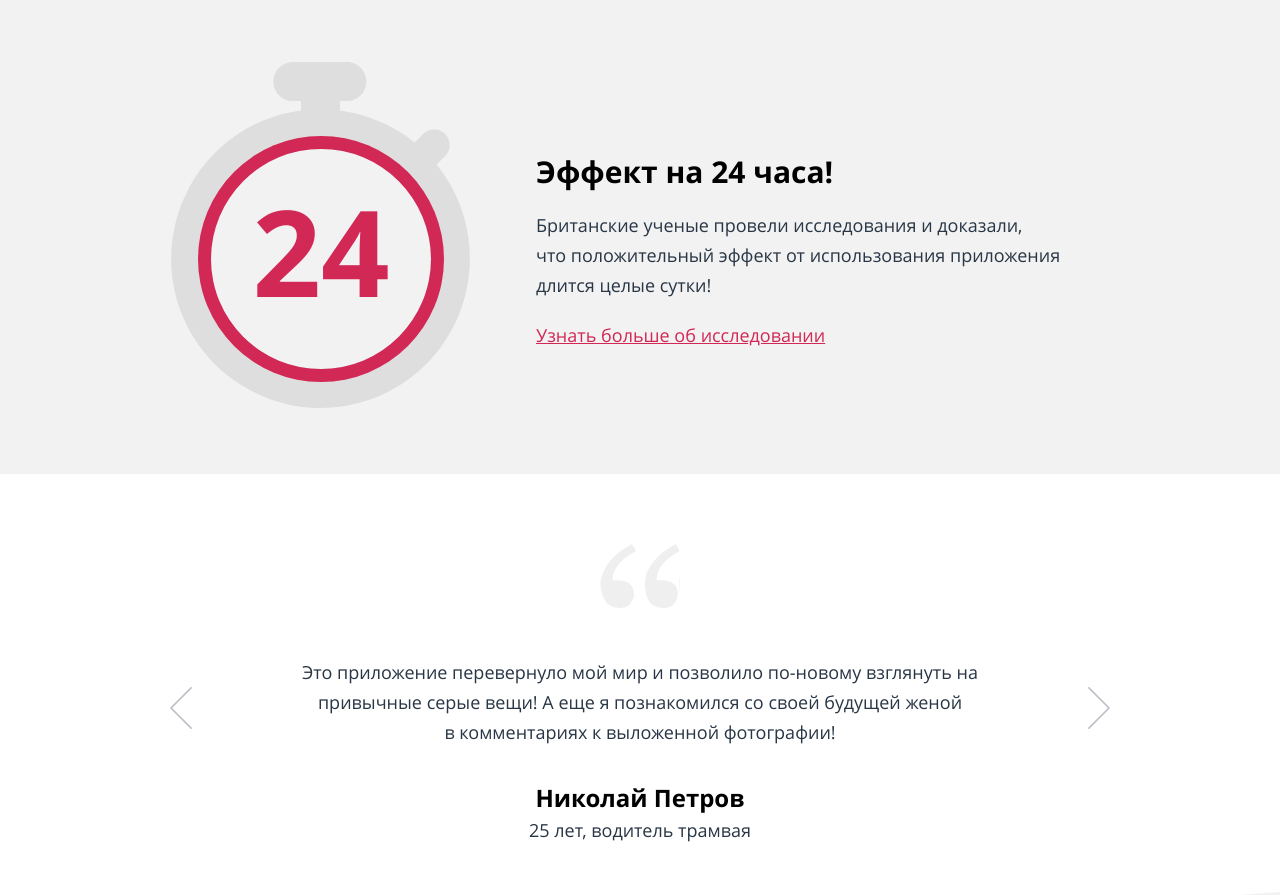
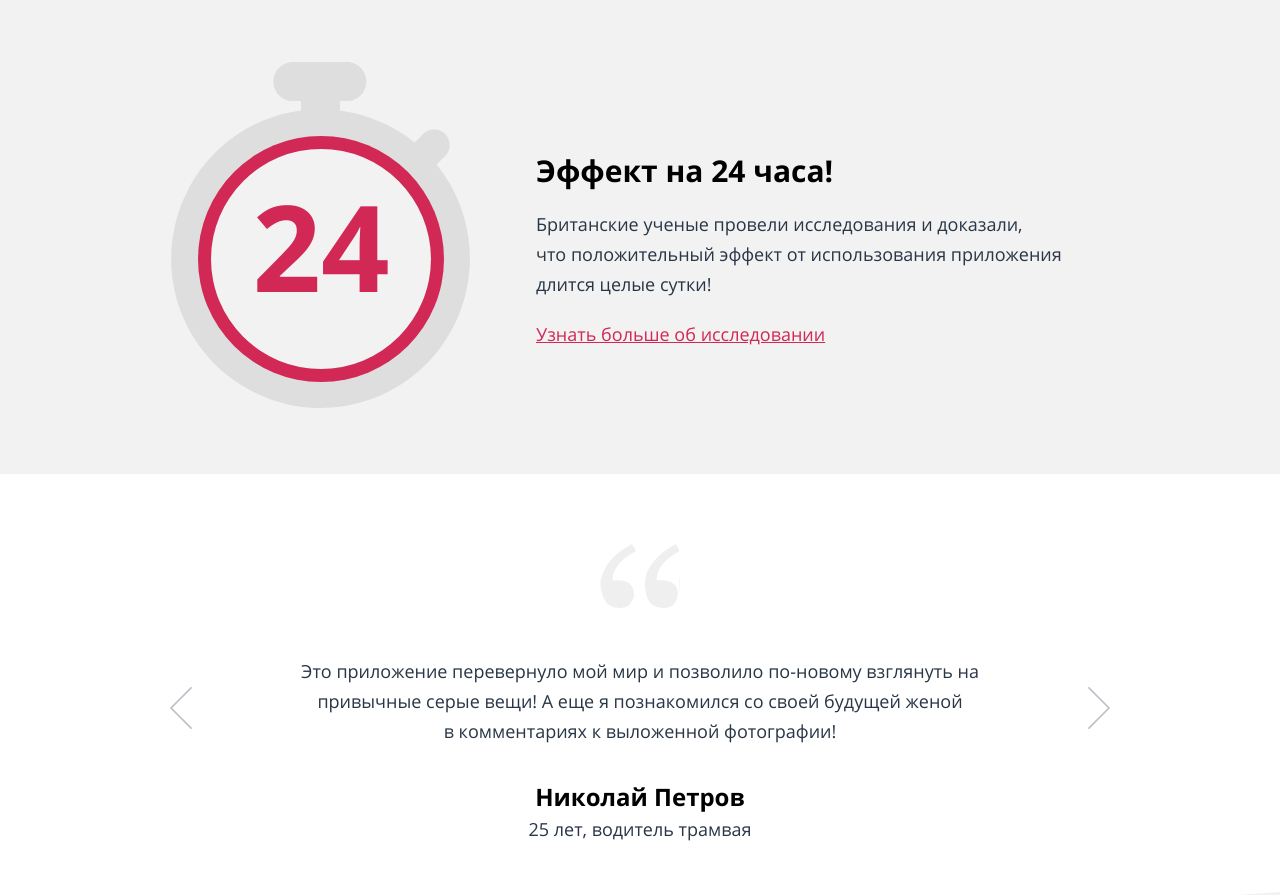
Before and after one commit to ere-net/96122-pink, a website: page src/index.html in a window 1280 px wide. Shown: the part 1740-2635 px from the top of the page. Drawn offline with nearby package versions, Linux system fonts and the light colour scheme; some packages are replaced by stand-ins of ours; files that its build step writes are made by us from their sources.

Commit message:
Исправлены шрифты

```diff
--- a/src/sass/fonts.scss
+++ b/src/sass/fonts.scss
@@ -1,72 +1,31 @@
-/* cyrillic */
-@font-face
-{
+@font-face {
   font-family: 'Open Sans';
+  src: url('../fonts/opensansregular.woff2') format('woff2'),
+       url('../fonts/opensansregular.woff') format('woff');
+  font-weight: 400;
+  font-style: normal;
+}
+
+@font-face {
+  font-family: 'Open Sans';
+  src: url('../fonts/opensanslight.woff2') format('woff2'),
+       url('../fonts/opensanslight.woff') format('woff');
   font-weight: 300;
   font-style: normal;
+}
 
-  src: local('Open Sans Light'), local('OpenSans-Light'), url('../fonts/OpenSans-cyrillic-300.woff2') format('woff2');
-}
-/* latin */
-@font-face
-{
+@font-face {
   font-family: 'Open Sans';
-  font-weight: 300;
-  font-style: normal;
-
-  src: local('Open Sans Light'), local('OpenSans-Light'), url('../fonts/OpenSans-latin-300.woff2') format('woff2');
-}
-/* cyrillic */
-@font-face
-{
-  font-family: 'Open Sans';
-  font-weight: 400;
-  font-style: normal;
-
-  src: local('Open Sans'), local('OpenSans'), url('../fonts/OpenSans-cyrillic-400.woff2') format('woff2');
-}
-/* latin */
-@font-face
-{
-  font-family: 'Open Sans';
-  font-weight: 400;
-  font-style: normal;
-
-  src: local('Open Sans'), local('OpenSans'), url('../fonts/OpenSans-latin-400.woff2') format('woff2');
-}
-/* cyrillic */
-@font-face
-{
-  font-family: 'Open Sans';
+  src: url('../fonts/opensansbold.woff2') format('woff2'),
+       url('../fonts/opensansbold.woff') format('woff');
   font-weight: 700;
   font-style: normal;
+}
 
-  src: local('Open Sans Bold'), local('OpenSans-Bold'), url('../fonts/OpenSans-cyrillic-700.woff2') format('woff2');
-}
-/* latin */
-@font-face
-{
+@font-face {
   font-family: 'Open Sans';
-  font-weight: 700;
-  font-style: normal;
-
-  src: local('Open Sans Bold'), local('OpenSans-Bold'), url('../fonts/OpenSans-latin-700.woff2') format('woff2');
-}
-/* cyrillic */
-@font-face
-{
-  font-family: 'Open Sans';
+  src: url('../fonts/opensansitalic.woff2') format('woff2'),
+       url('../fonts/opensansitalic.woff') format('woff');
   font-weight: 400;
   font-style: italic;
-
-  src: local('Open Sans Italic'), local('OpenSans-Italic'), url('../fonts/OpenSans-cyrillic-400-italic.woff2') format('woff2');
 }
-/* latin */
-@font-face
-{
-  font-family: 'Open Sans';
-  font-weight: 400;
-  font-style: italic;
-
-  src: local('Open Sans Italic'), local('OpenSans-Italic'), url('../fonts/OpenSans-latin-400-italic.woff2') format('woff2');
-}
```
Also changed, not shown: src/fonts/OpenSans-cyrillic-300.woff2 (deleted), src/fonts/OpenSans-cyrillic-400-italic.woff2 (deleted), src/fonts/OpenSans-cyrillic-400.woff2 (deleted), src/fonts/OpenSans-cyrillic-700.woff2 (deleted), src/fonts/OpenSans-latin-300.woff2 (deleted), src/fonts/OpenSans-latin-400-italic.woff2 (deleted), src/fonts/OpenSans-latin-400.woff2 (deleted), src/fonts/OpenSans-latin-700.woff2 (deleted), src/fonts/opensansbold.woff (added), src/fonts/opensansbold.woff2 (added), src/fonts/opensansitalic.woff (added), src/fonts/opensansitalic.woff2 (added), src/fonts/opensanslight.woff (added), src/fonts/opensanslight.woff2 (added), 2 more files.
